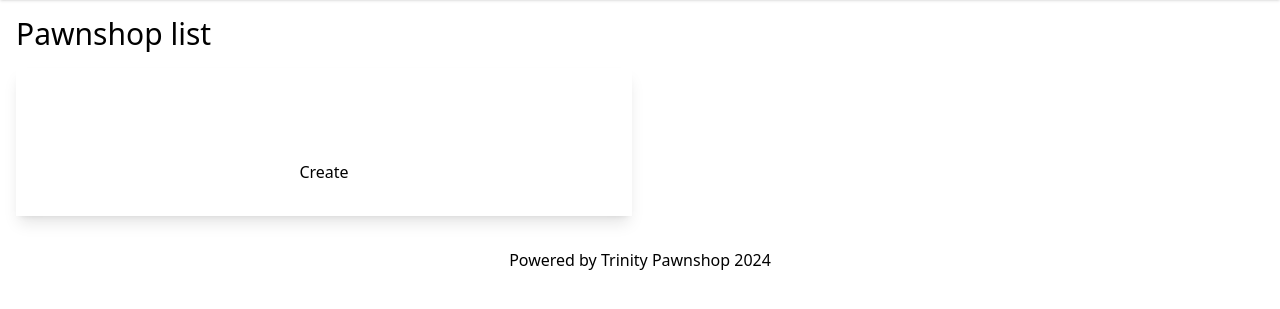
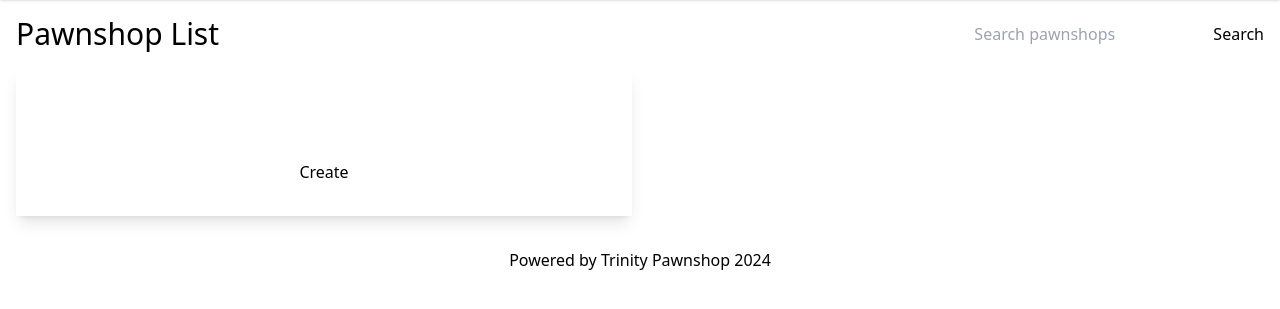
Before and after one commit to Thanawas-Sirilertsathit/PawnshopDB, a Django app: page /records/ in a window 1280 px wide. Shown: the part 56-365 px from the top of the page. Run offline with Django 5.2, Linux system fonts and the light colour scheme; data that the repository does not hold is empty; some libraries are stand-ins or nearby versions.

Commit message:
Search bar implemented
- record index
- main index (pawnshop list)

```diff
--- a/records/templates/records/pawnshop_list.html
+++ b/records/templates/records/pawnshop_list.html
@@ -1,5 +1,21 @@
 {% extends "base.html" %} {% block content %}
-<h1 class="text-3xl text-primary-content mb-4">Pawnshop list</h1>
+<div class="flex items-center justify-between mb-4">
+    <h1 class="text-3xl text-primary-content">Pawnshop List</h1>
+    <form
+        method="get"
+        action="{% url 'index' %}"
+        class="flex items-center space-x-2 max-w-screen"
+    >
+        <input
+            type="text"
+            name="q"
+            value="{{ query|default:'' }}"
+            placeholder="Search pawnshops"
+            class="input input-bordered bg-neutral text-primary w-full"
+        />
+        <button type="submit" class="btn btn-accent">Search</button>
+    </form>
+</div>
 <div class="grid grid-cols-1 md:grid-cols-2 gap-4">
     {% for pawnshop in pawnshops %}
     <div class="card bg-secondary shadow-lg p-4">
--- a/records/views.py
+++ b/records/views.py
@@ -5,15 +5,21 @@ from django.shortcuts import render, redirect
 from django.utils import timezone
 from .forms import PawnshopForm, RecordForm
 from django.contrib import messages
+from django.db.models import Q
 
 
 class PawnshopListView(View):
     """Class-based view to list all pawnshops."""
 
     def get(self, request):
-        """Get all pawnshops."""
-        active_records = Pawnshop.objects.all()
-        return render(request, 'records/pawnshop_list.html', {'pawnshops': active_records})
+        """Get all pawnshops, with optional search filtering."""
+        query = request.GET.get('q')
+        if query:
+            pawnshops = Pawnshop.objects.filter(Q(name__icontains=query) | Q(description__icontains=query))
+        else:
+            pawnshops = Pawnshop.objects.all()
+        context = {'pawnshops': pawnshops,'query': query}
+        return render(request, 'records/pawnshop_list.html', context)
 
 
 class CreatePawnshopView(View):
@@ -40,11 +46,16 @@ class RecordIndex(View):
     def get(self, request, pawnshop_id):
         """Get all records in this pawnshop."""
         pawnshop = get_object_or_404(Pawnshop, pk=pawnshop_id)
+        query = request.GET.get('q')
         active_records = Record.objects.filter(pawnshop=pawnshop, active=True)
-
+        if query:
+            active_records = active_records.filter(
+                Q(name__icontains=query) | Q(detail__icontains=query)
+            )
         context = {
             'pawnshop': pawnshop,
-            'records': active_records
+            'records': active_records,
+            'query': query
         }
         return render(request, 'records/record_index.html', context)
 
```
Also changed, not shown: records/templates/records/record_index.html (+20 -1 lines).
